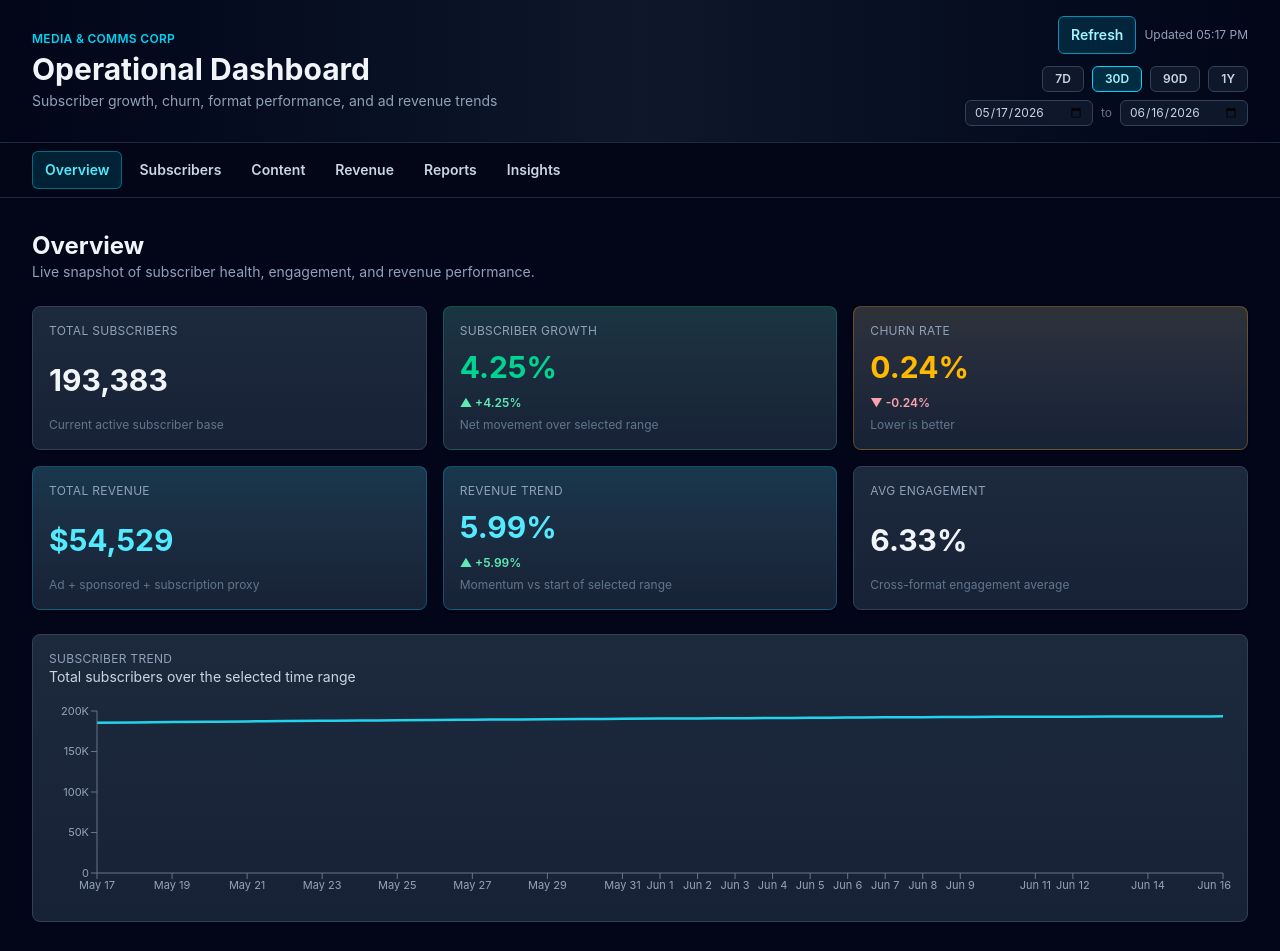
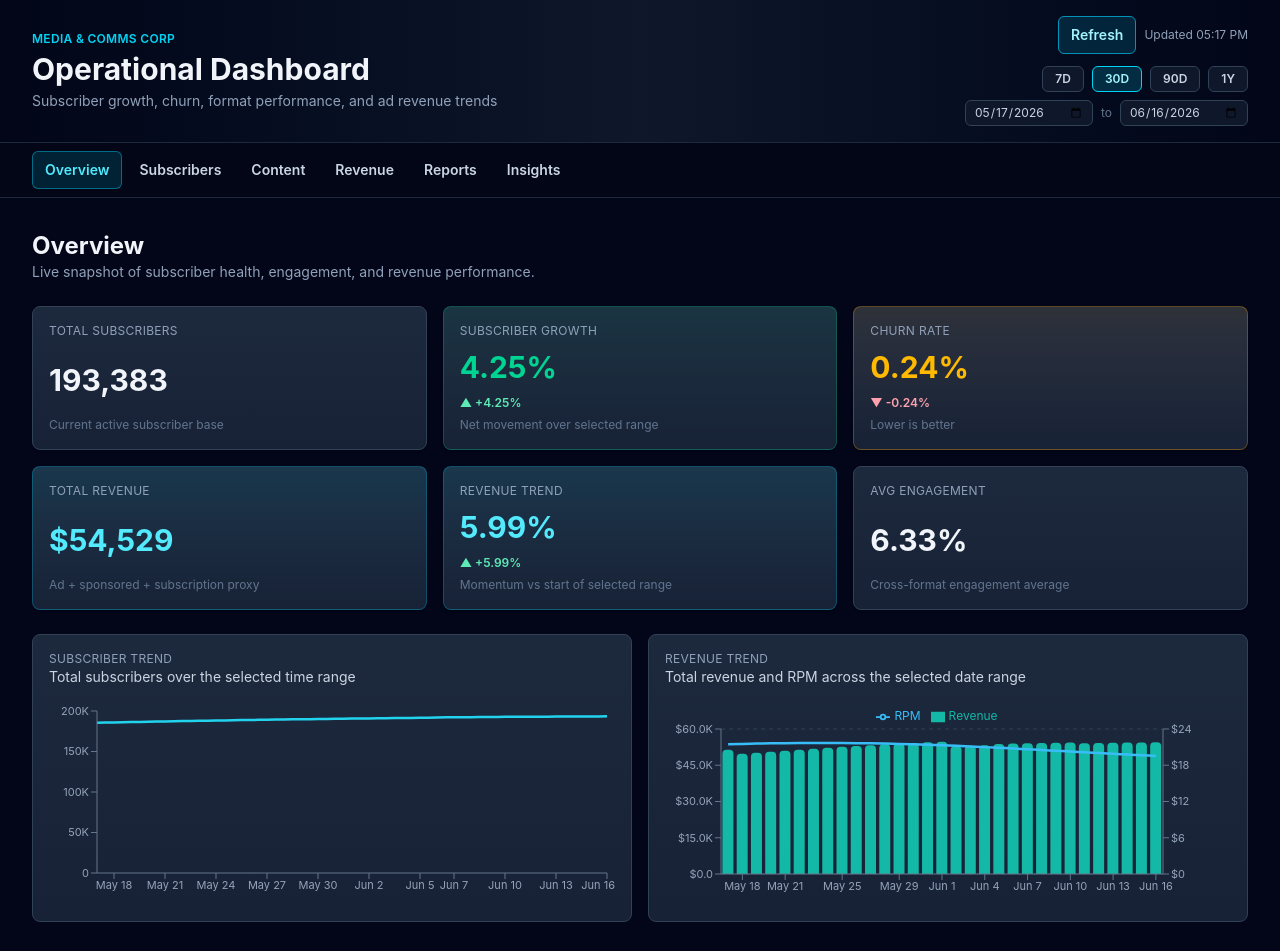
Before and after one commit to michaelbodellslalom/p300resubmission1, a Next.js app: page /dashboard in a window 1280 px wide. Shown: the top 951 px of the page. Built offline with nearby package versions, Linux system fonts and the light colour scheme.

Commit message:
T-037/T-038/T-039: Add and wire revenue trend chart

```diff
--- a/memory-bank/activeContext.md
+++ b/memory-bank/activeContext.md
@@ -4,7 +4,7 @@
 **Phase 3: Overview Charts** 🚧 IN PROGRESS
 
 ## Next Task
-**T-037: Validate subscriber chart wiring to date range + begin revenue trend chart (T-038)**
+**T-040: Wire Revenue chart behavior to date range edge cases and begin churn table (T-041)**
 
 ## What's Done
 - Planning complete (PRD, Design Doc, Build Task List)
@@ -41,14 +41,17 @@
 - T-034 complete: final KPI responsiveness QA pass completed (desktop + mobile checks)
 - T-035 complete: Subscriber Trend Chart component added to Overview
 - T-036 complete: chart hover tooltip with formatted values and date labels added
+- T-037 complete: date range interaction verified for subscriber and revenue chart updates
+- T-038 complete: dual-axis Revenue Trend chart added to Overview
+- T-039 complete: chart legend added for Revenue and RPM series
 - QueryClient provider wired at app root for hooks
 - Production build and type-check verified after shell routing
 - Production build and type-check verified after KPI refactor
 - Production build and type-check re-verified after chart integration
 
 ## What's In Progress
-- T-037 follow-up validation for date-range behavior on chart
-- T-038 planning: revenue trend dual-axis chart implementation
+- T-040 follow-up validation for revenue trend behavior and label ranges
+- T-041 planning: churn breakdown table for Overview
 
 ## Blockers
 None
@@ -61,4 +64,4 @@ None
 - Header refresh timestamp is now hydration-safe and no longer intercepts pointer events
 
 ## Last Updated
-June 16, 2026 - T-034/T-035/T-036 complete, advancing Phase 3
+June 16, 2026 - T-037/T-038/T-039 complete, advancing Overview charts
--- a/memory-bank/progress.md
+++ b/memory-bank/progress.md
@@ -10,7 +10,7 @@ Planning complete | Development in progress
 | 0 - Scaffolding | In Progress | T-001-T-014 | T-012 now complete |
 | 1 - Header & Nav | Complete | T-015-T-022 | Dashboard shell, tabs, and date controls are live |
 | 2 - Overview KPIs | Complete | T-023-T-034 | KPI component, wiring, loading/error, responsive and style polish complete |
-| 3 - Overview Charts | In Progress | T-035-T-050 | Subscriber trend chart and tooltip shipped (T-035/T-036) |
+| 3 - Overview Charts | In Progress | T-035-T-050 | Subscriber + revenue trend charts now live (T-035-T-039) |
 | 4 - Subscribers Tab | Not Started | T-051-T-068 | Blocked by Phase 1 |
 | 5 - Content Tab | Not Started | T-069-T-088 | Blocked by Phase 1 |
 | 6 - Revenue Tab | Not Started | T-089-T-104 | Blocked by Phase 1 |
@@ -51,12 +51,15 @@ Planning complete | Development in progress
 - Completed KPI responsiveness QA pass for desktop and mobile behavior
 - Added SubscriberTrendChart component to Overview with loading/error/empty handling
 - Added formatted hover tooltip for subscriber trend chart
+- Validated date-range filtering behavior for chart and KPI updates (7D smoke test)
+- Added RevenueTrendChart dual-axis visualization (Revenue + RPM)
+- Added revenue chart legend and tooltip value formatting
 - Fixed refresh timestamp click interception with pointer-events-safe label styling
 - Fixed header hydration mismatch for dynamic "Updated" timestamp text
 - Re-validated type-check and production build after chart integration
 
 ## In Progress
-- Next: T-037/T-038 (subscriber chart date-range validation, then revenue trend chart)
+- Next: T-040/T-041 (revenue range edge-case behavior and churn breakdown table)
 
 ## Risks and Notes
 - No blockers currently
--- a/src/app/dashboard/page.tsx
+++ b/src/app/dashboard/page.tsx
@@ -2,6 +2,7 @@
 
 import { ErrorState } from '@/components/ErrorState';
 import { KPICard } from '@/components/KPICard';
+import { RevenueTrendChart } from '@/components/RevenueTrendChart';
 import { SubscriberTrendChart } from '@/components/SubscriberTrendChart';
 import { useFetchRevenueData } from '@/hooks/useFetchRevenueData';
 import { useFetchSubscriberData } from '@/hooks/useFetchSubscriberData';
@@ -105,7 +106,7 @@ export default function OverviewPage() {
         />
       </section>
 
-      <section>
+      <section className="grid grid-cols-1 gap-4 xl:grid-cols-2">
         <SubscriberTrendChart
           data={subscriberData?.timeline ?? []}
           isLoading={loadingSubscribers}
@@ -114,6 +115,15 @@ export default function OverviewPage() {
             void refetchSubscribers();
           }}
         />
+
+        <RevenueTrendChart
+          data={revenueData?.timeline ?? []}
+          isLoading={loadingRevenue}
+          isError={isRevenueError}
+          onRetry={() => {
+            void refetchRevenue();
+          }}
+        />
       </section>
     </div>
   );
--- /dev/null
+++ b/src/components/RevenueTrendChart.tsx
@@ -0,0 +1,148 @@
+"use client";
+
+import {
+  Bar,
+  CartesianGrid,
+  ComposedChart,
+  Legend,
+  Line,
+  ResponsiveContainer,
+  Tooltip,
+  XAxis,
+  YAxis,
+} from 'recharts';
+
+import { ErrorState } from '@/components/ErrorState';
+import { LoadingState } from '@/components/LoadingState';
+import { type RevenueSnapshot } from '@/types/dashboard';
+
+interface RevenueTrendChartProps {
+  data: RevenueSnapshot[];
+  isLoading: boolean;
+  isError: boolean;
+  onRetry?: () => void;
+}
+
+function formatDateLabel(value: string): string {
+  const date = new Date(value);
+  return date.toLocaleDateString('en-US', { month: 'short', day: 'numeric' });
+}
+
+function formatCompactCurrency(value: number): string {
+  return new Intl.NumberFormat('en-US', {
+    style: 'currency',
+    currency: 'USD',
+    notation: 'compact',
+    maximumFractionDigits: 1,
+  }).format(value);
+}
+
+function formatCurrency(value: number): string {
+  return new Intl.NumberFormat('en-US', {
+    style: 'currency',
+    currency: 'USD',
+    maximumFractionDigits: 0,
+  }).format(value);
+}
+
+export function RevenueTrendChart({
+  data,
+  isLoading,
+  isError,
+  onRetry,
+}: RevenueTrendChartProps) {
+  if (isLoading) {
+    return <LoadingState label="Loading revenue trend" />;
+  }
+
+  if (isError) {
+    return (
+      <ErrorState
+        message="Failed to load revenue trend data."
+        onRetry={onRetry}
+      />
+    );
+  }
+
+  if (!data.length) {
+    return (
+      <div className="card min-h-36 border border-slate-700">
+        <p className="text-sm text-slate-400">No revenue trend data available for this range.</p>
+      </div>
+    );
+  }
+
+  return (
+    <div className="card h-72 border border-slate-700 bg-gradient-to-b from-slate-800/70 to-slate-900/40">
+      <div className="mb-3">
+        <p className="text-xs uppercase tracking-wide text-slate-400">Revenue Trend</p>
+        <p className="text-sm text-slate-300">Total revenue and RPM across the selected date range</p>
+      </div>
+
+      <div className="h-[84%] w-full min-h-52 min-w-0">
+        <ResponsiveContainer width="100%" height="100%" minWidth={0} minHeight={208}>
+          <ComposedChart data={data} margin={{ top: 8, right: 8, bottom: 8, left: -4 }}>
+            <CartesianGrid stroke="#334155" strokeDasharray="4 4" vertical={false} />
+            <XAxis
+              dataKey="date"
+              tickFormatter={formatDateLabel}
+              stroke="#64748B"
+              tick={{ fill: '#94A3B8', fontSize: 11 }}
+            />
+            <YAxis
+              yAxisId="revenue"
+              stroke="#64748B"
+              tick={{ fill: '#94A3B8', fontSize: 11 }}
+              tickFormatter={formatCompactCurrency}
+            />
+            <YAxis
+              yAxisId="rpm"
+              orientation="right"
+              stroke="#64748B"
+              tick={{ fill: '#94A3B8', fontSize: 11 }}
+              tickFormatter={(value) => `$${Number(value).toFixed(0)}`}
+            />
+            <Tooltip
+              contentStyle={{
+                backgroundColor: '#0F172A',
+                border: '1px solid #334155',
+                borderRadius: '8px',
+                color: '#E2E8F0',
+              }}
+              labelFormatter={(label) => formatDateLabel(String(label))}
+              formatter={(value, name) => {
+                const numericValue = typeof value === 'number' ? value : Number(value ?? 0);
+                if (name === 'RPM') {
+                  return [`$${numericValue.toFixed(2)}`, 'RPM'];
+                }
+                return [formatCurrency(numericValue), 'Revenue'];
+              }}
+            />
+            <Legend
+              verticalAlign="top"
+              height={22}
+              wrapperStyle={{ fontSize: '12px', color: '#CBD5E1' }}
+            />
+            <Bar
+              yAxisId="revenue"
+              dataKey="totalRevenue"
+              name="Revenue"
+              fill="#14B8A6"
+              radius={[4, 4, 0, 0]}
+            />
+            <Line
+              yAxisId="rpm"
+              type="monotone"
+              dataKey="rpm"
+              name="RPM"
+              stroke="#38BDF8"
+              strokeWidth={2.5}
+              dot={false}
+              activeDot={{ r: 4, fill: '#38BDF8', stroke: '#0F172A', strokeWidth: 2 }}
+            />
+          </ComposedChart>
+        </ResponsiveContainer>
+      </div>
+    </div>
+  );
+}
```
